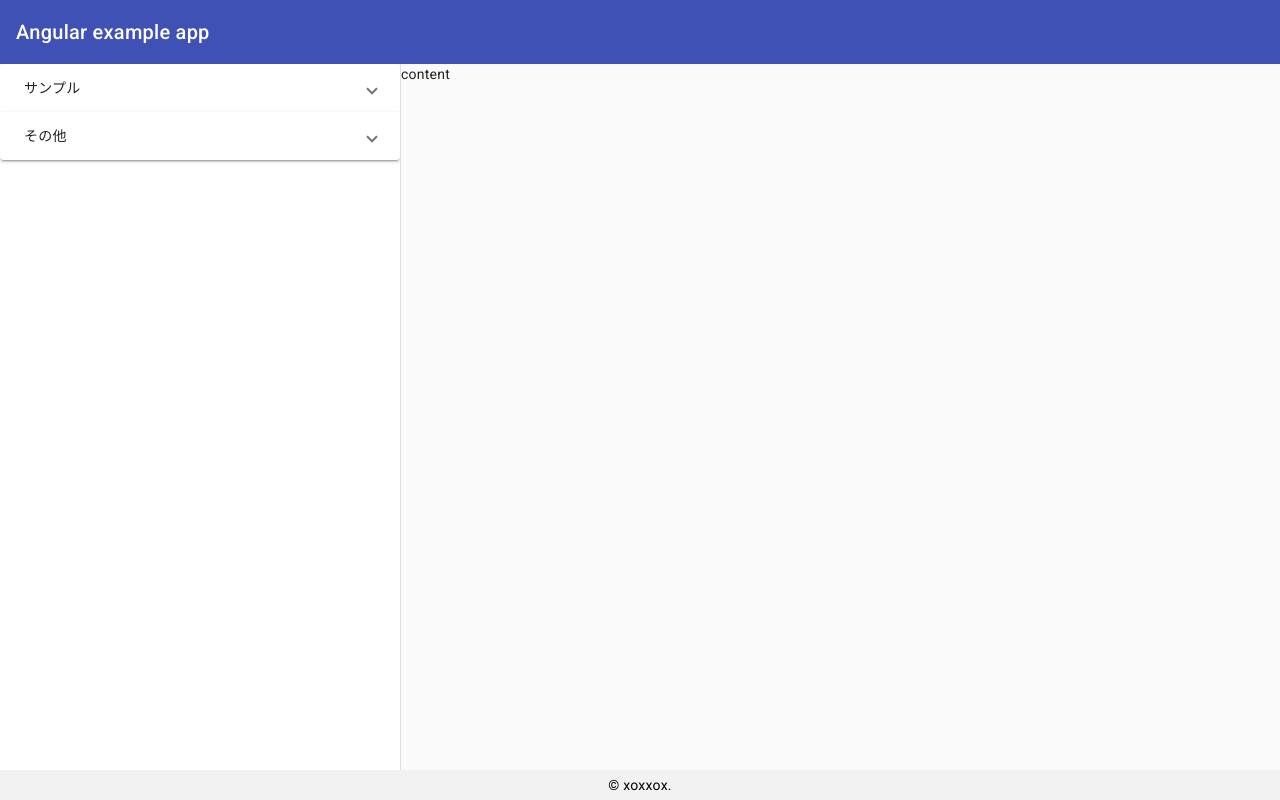
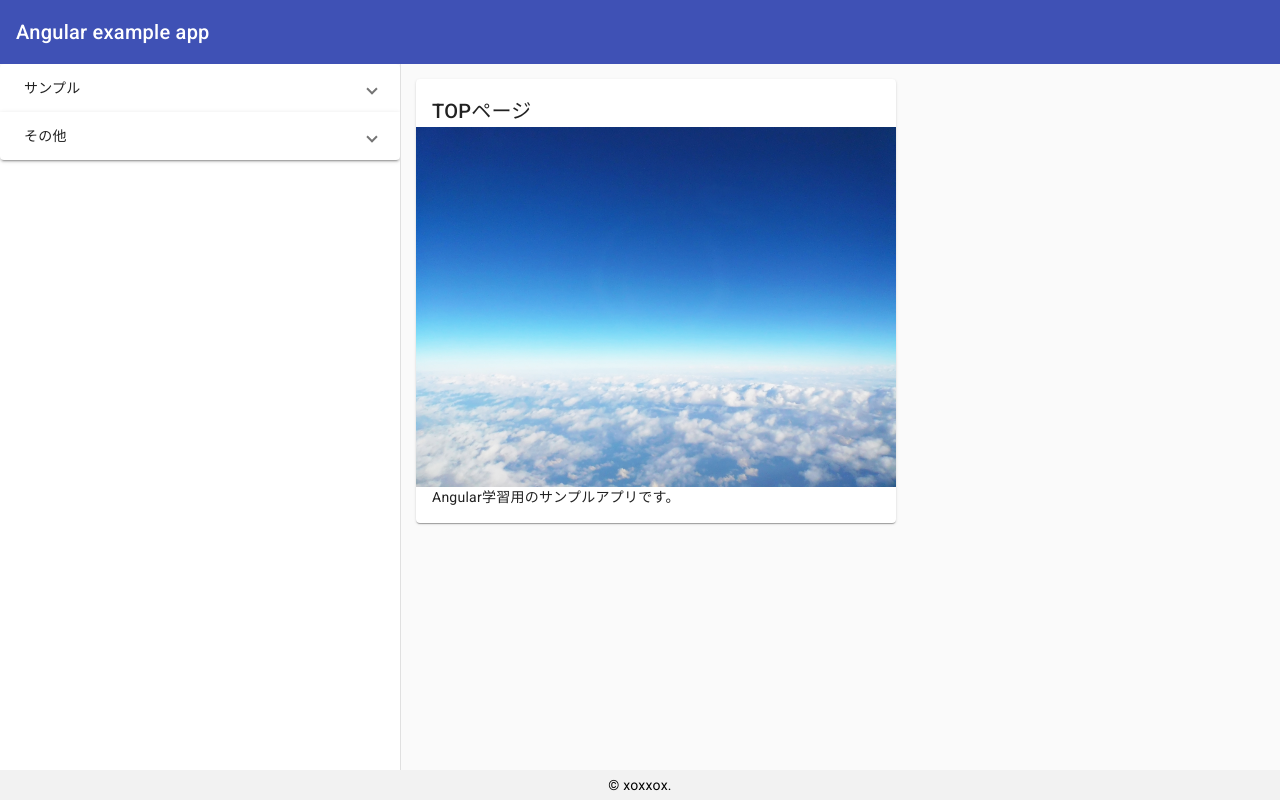
Before and after one commit to kurofune0915/angular-example-app, an Angular app: page /top in a window 1280 px wide. Before the commit this address led to /. Built offline with nearby package versions, Linux system fonts and the light colour scheme.

Commit message:
✨ TOPページを追加

```diff
--- a/src/app/app-routing.module.ts
+++ b/src/app/app-routing.module.ts
@@ -1,7 +1,12 @@
 import { NgModule } from '@angular/core';
 import { RouterModule, Routes } from '@angular/router';
 
-const routes: Routes = [];
+import { TopComponent } from './contents/top/top.component';
+
+const routes: Routes = [
+  { path: '', redirectTo: 'top', pathMatch: 'full' },
+  { path: 'top', component: TopComponent },
+];
 
 @NgModule({
   imports: [RouterModule.forRoot(routes)],
--- a/src/app/app.component.html
+++ b/src/app/app.component.html
@@ -9,7 +9,6 @@
     </mat-sidenav>
     <!-- コンテント -->
     <mat-sidenav-content>
-      content
       <router-outlet></router-outlet>
     </mat-sidenav-content>
   </mat-sidenav-container>
--- a/src/app/app.module.ts
+++ b/src/app/app.module.ts
@@ -1,5 +1,6 @@
 import { NgModule } from '@angular/core';
 import { MatButtonModule } from '@angular/material/button';
+import { MatCardModule } from '@angular/material/card';
 import { MatExpansionModule } from '@angular/material/expansion';
 import { MatListModule } from '@angular/material/list';
 import { MatSidenavModule } from '@angular/material/sidenav';
@@ -9,6 +10,7 @@ import { BrowserAnimationsModule } from '@angular/platform-browser/animations';
 
 import { AppRoutingModule } from './app-routing.module';
 import { AppComponent } from './app.component';
+import { TopComponent } from './contents/top/top.component';
 import { FooterComponent } from './footer/footer.component';
 import { HeaderComponent } from './header/header.component';
 import { SidenavComponent } from './sidenav/sidenav.component';
@@ -19,12 +21,14 @@ import { SidenavComponent } from './sidenav/sidenav.component';
     HeaderComponent,
     FooterComponent,
     SidenavComponent,
+    TopComponent,
   ],
   imports: [
     BrowserModule,
     AppRoutingModule,
     BrowserAnimationsModule,
     MatButtonModule,
+    MatCardModule,
     MatExpansionModule,
     MatListModule,
     MatToolbarModule,
--- /dev/null
+++ b/src/app/contents/top/top.component.html
@@ -0,0 +1,11 @@
+<div class="content">
+  <mat-card class="card">
+    <mat-card-header>
+      <mat-card-title>TOPページ</mat-card-title>
+    </mat-card-header>
+    <img mat-card-image src="assets/images/top-image.jpg" alt="top-image" />
+    <mat-card-content>
+      <p>Angular学習用のサンプルアプリです。</p>
+    </mat-card-content>
+  </mat-card>
+</div>
--- /dev/null
+++ b/src/app/contents/top/top.component.scss
@@ -0,0 +1,7 @@
+div.content {
+  padding: 15px;
+}
+
+mat-card.card {
+  max-width: 480px;
+}
```
Also changed, not shown: src/app/contents/top/top.component.ts (added, +8 -0 lines), 1 other file (tests, documents, lock files or other folders).
